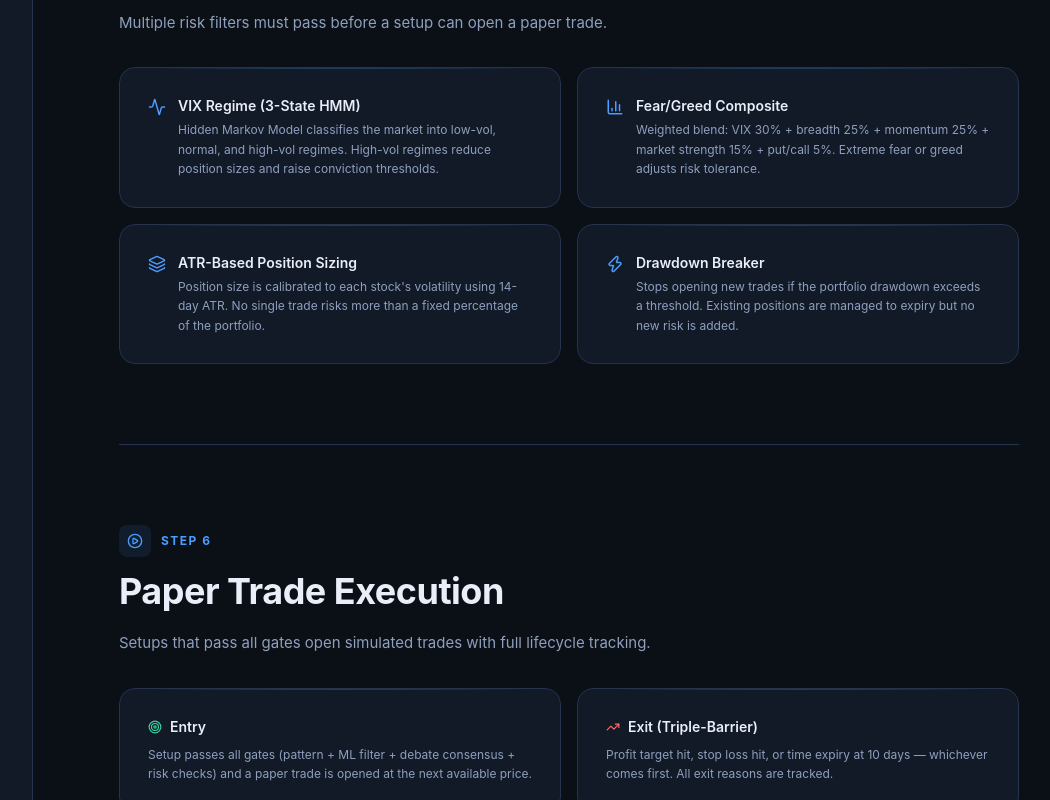
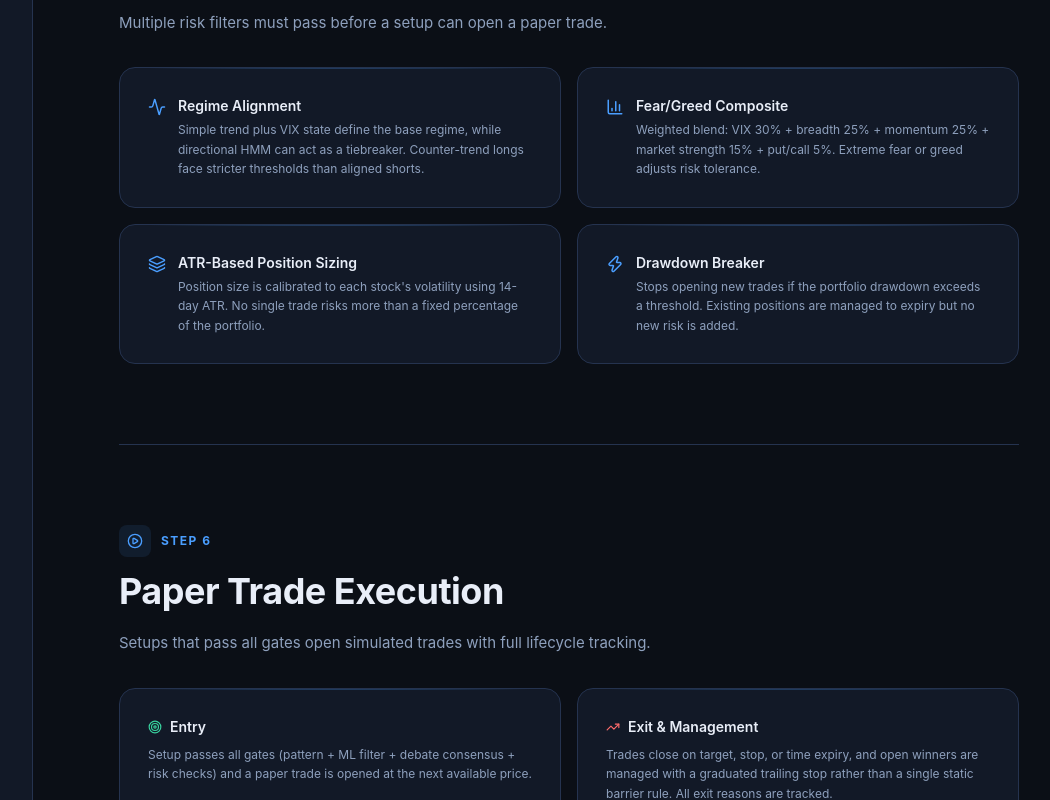
Before and after one commit to haomingkoo/trader-koo, a React (Vite) app in the folder trader_koo/frontend-v2/: page /methodology in a window 1280 px wide. Shown: the part 5160-5960 px from the top of the page, without its empty margins (175-1225 px from the left). Built offline with nearby package versions, Linux system fonts and the light colour scheme; no server answers.

Commit message:
docs: align paper trade docs and UI copy

```diff
--- a/trader_koo/frontend-v2/src/pages/MethodologyPage.tsx
+++ b/trader_koo/frontend-v2/src/pages/MethodologyPage.tsx
@@ -433,13 +433,13 @@ const PIPELINE_STEPS: PipelineStep[] = [
     icon: ShieldCheck,
     label: "Risk Gate",
     description:
-      "VIX regime, Fear/Greed composite, ATR position sizing, and drawdown breaker must all pass before trade entry.",
+      "Regime alignment, family edge, volatility-aware sizing, and portfolio drawdown controls must all pass before trade entry.",
   },
   {
     icon: Target,
     label: "Paper Trade",
     description:
-      "Setup opens a simulated trade with triple-barrier exit (2x ATR profit, 2x ATR stop, 10-day time). Full audit trail recorded.",
+      "Setup opens a simulated trade with an ATR-aware initial stop, target, trading-day expiry, and graduated trailing-stop management. Full audit trail recorded.",
   },
 ];
 
@@ -955,8 +955,8 @@ export default function MethodologyPage() {
           {[
             {
               Icon: Activity,
-              title: "VIX Regime (3-State HMM)",
-              desc: "Hidden Markov Model classifies the market into low-vol, normal, and high-vol regimes. High-vol regimes reduce position sizes and raise conviction thresholds.",
+              title: "Regime Alignment",
+              desc: "Simple trend plus VIX state define the base regime, while directional HMM can act as a tiebreaker. Counter-trend longs face stricter thresholds than aligned shorts.",
               delay: 0,
             },
             {
@@ -1031,12 +1031,13 @@ export default function MethodologyPage() {
               <div className="mb-2 flex items-center gap-2">
                 <TrendingUp size={14} className="text-[var(--red)]" />
                 <span className="text-sm font-semibold text-[var(--text)]">
-                  Exit (Triple-Barrier)
+                  Exit &amp; Management
                 </span>
               </div>
               <p className="text-xs leading-relaxed text-[var(--muted)]">
-                Profit target hit, stop loss hit, or time expiry at 10 days
-                &mdash; whichever comes first. All exit reasons are tracked.
+                Trades close on target, stop, or time expiry, and open winners
+                are managed with a graduated trailing stop rather than a single
+                static barrier rule. All exit reasons are tracked.
               </p>
             </VizPanel>
           </Reveal>
--- a/trader_koo/frontend-v2/src/pages/PaperTradePage.tsx
+++ b/trader_koo/frontend-v2/src/pages/PaperTradePage.tsx
@@ -84,11 +84,11 @@ export default function PaperTradePage() {
             </div>
             <div>
               <div className="font-semibold text-[var(--text)]">3. Critic Review</div>
-              <p className="mt-1">A 7-check critic bot plays devil's advocate: conviction grade, debate strength, risk/reward ratio, regime alignment, portfolio concentration, VIX environment, and caution flags. All checks must pass.</p>
+              <p className="mt-1">A 9-check critic layer plays devil&apos;s advocate: conviction grade, debate strength, risk/reward, regime alignment, portfolio concentration, VIX environment, caution flags, rolling expectancy, and family edge. All checks must pass.</p>
             </div>
             <div>
               <div className="font-semibold text-[var(--text)]">4. Position Management</div>
-              <p className="mt-1">Approved trades get ATR-based stops, volatility-scaled targets, and tier-adjusted sizing. Stops trail automatically: breakeven at +1R, trail at +1.5R. Max drawdown circuit breaker halts entries at -15%.</p>
+              <p className="mt-1">Approved trades get ATR-aware stops, tier-adjusted sizing, and nightly mark-to-market updates. Stops trail in stages: breakeven from +1.25R, wider profit protection at +1.5R, and tighter lock-in at +2R. Max drawdown circuit breaker halts entries at -15%.</p>
             </div>
           </div>
           <p className="text-[10px] italic">
```
Also changed, not shown: 2 other files (tests, documents, lock files or other folders).
